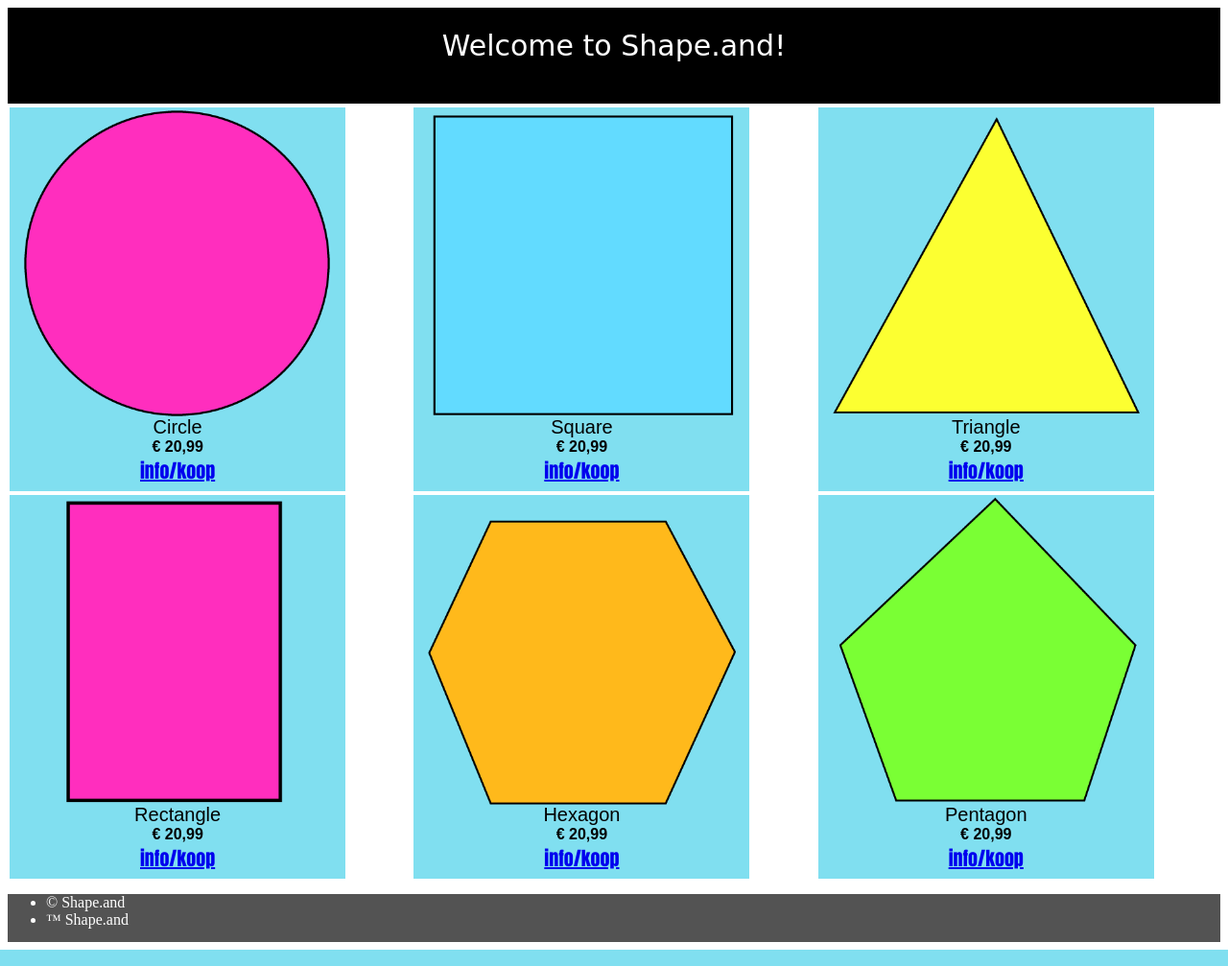
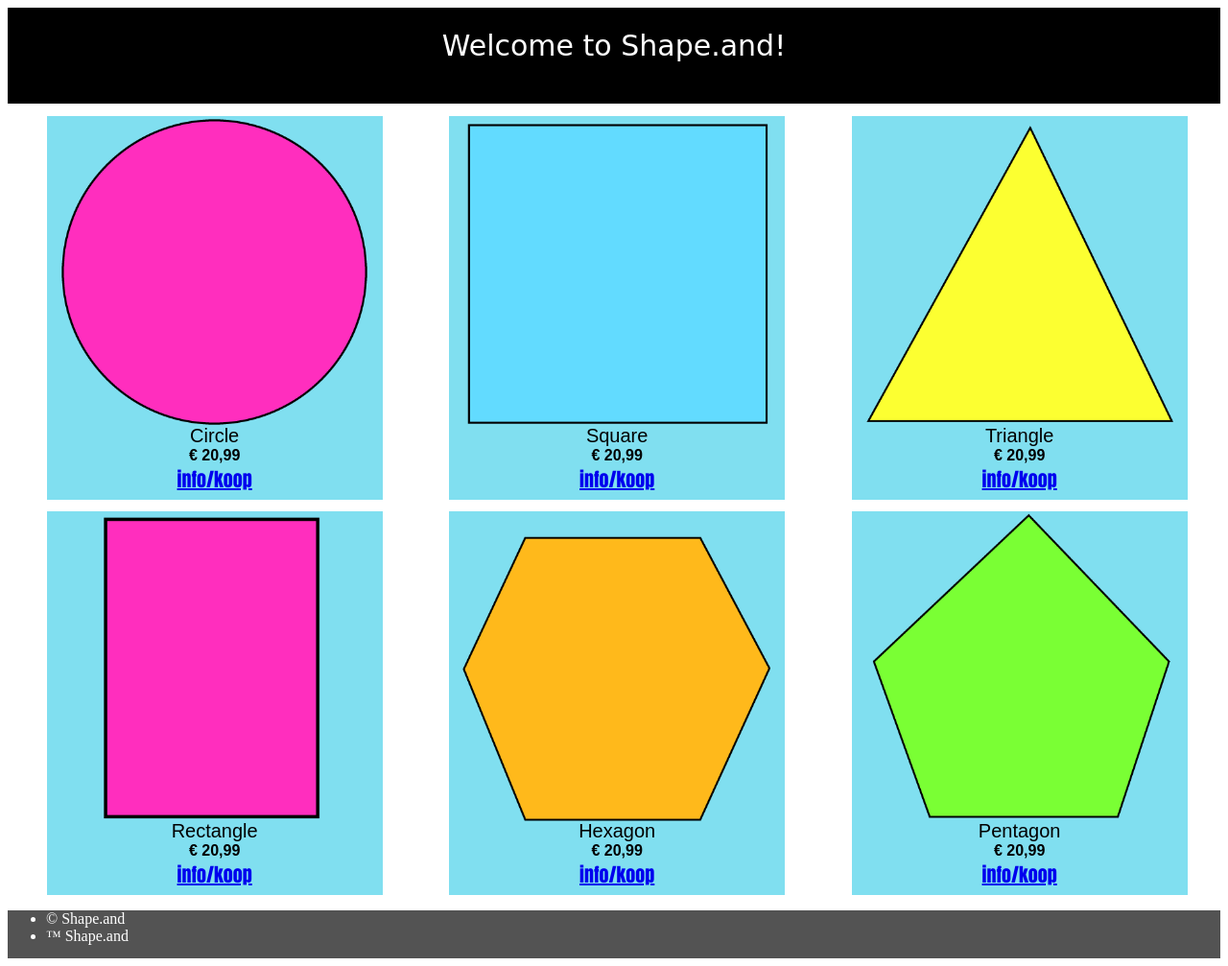
Before and after one commit to Mark-JanKuijper/web-dev, a PHP site: page / in a window 1280 px wide. Shown: the whole page at 96% size. Run offline with PHP 8.4, Linux system fonts and the light colour scheme.

Commit message:
een beetje gewerkt aan mijn webshop, met een verandering van het binnen werking met de beeld

```diff
--- a/workshops/mijn_webshop/index.html
+++ b/workshops/mijn_webshop/index.html
@@ -53,6 +53,8 @@
           <div class="info_koop"><a href="detail.html">info/koop</a></div>
         </div>
 
+
+
       </div>
 
       <div id="footer">
--- a/workshops/mijn_webshop/style.css
+++ b/workshops/mijn_webshop/style.css
@@ -30,8 +30,15 @@
 
 /* hier zorgt ervoor dat de producten van de website in order en netjes op een grid zijn. */
 #producten {
-    display: grid;
-    grid-template-columns: auto auto auto;
+
+     display:flex;
+    flex-wrap: wrap;
+    gap: 5%;
+    justify-content: center;
+
+    /* dit hier was de vorige versie */
+    /* display: grid;
+    grid-template-columns: auto auto auto;  */
 }
 
 @media (max-width: 600px) {
```
